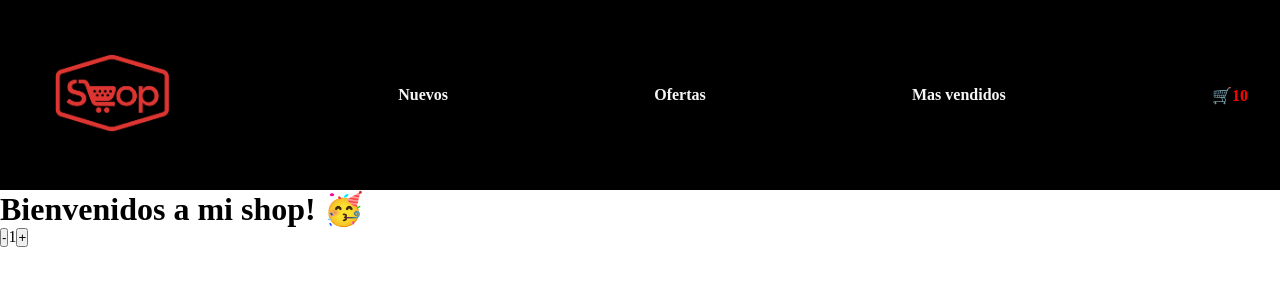
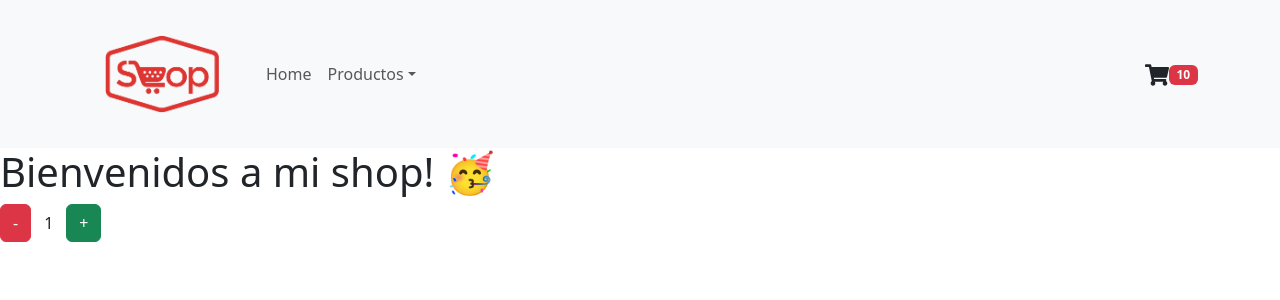
Before and after one commit to ltherisod/coder-flex-81680, a React (Vite) app: page / in a window 1280 px wide. Shown: the top 300 px of the page. Built offline with nearby package versions, Linux system fonts and the light colour scheme.

Commit message:
primer pre entrega con librerias

```diff
--- a/package.json
+++ b/package.json
@@ -10,8 +10,11 @@
     "preview": "vite preview"
   },
   "dependencies": {
+    "bootstrap": "^5.3.8",
     "react": "^19.2.0",
-    "react-dom": "^19.2.0"
+    "react-bootstrap": "^2.10.10",
+    "react-dom": "^19.2.0",
+    "react-icons": "^5.5.0"
   },
   "devDependencies": {
     "@eslint/js": "^9.39.1",
--- a/src/App.jsx
+++ b/src/App.jsx
@@ -1,10 +1,12 @@
 import './App.css'
+import 'bootstrap/dist/css/bootstrap.min.css';
 import ItemCount from './components/ItemCount'
 import ItemListContainer from './components/ItemListContainer'
 
 //import el componente arriba del componente
 // import BotonMultiuso from "./examples/BotonMultiuso"
 import NavBar from "./components/NavBar"
+import NavBarBS from './components/NavBarBS';
 
 function App() {
 
@@ -20,7 +22,8 @@
 console.log('App')
   return (
     <>
-    <NavBar/>
+    {/* <NavBar/> */}
+    <NavBarBS/>
     <ItemListContainer mensaje='Bienvenidos a mi shop! 🥳'/>
     {/* NO ENTRA EN LA PRIMER PRE ENTREGA EL ITEMCount */}
     <ItemCount stock={10}/>
--- /dev/null
+++ b/src/components/CartWidgetRI.jsx
@@ -0,0 +1,11 @@
+import { Badge } from "react-bootstrap";
+import { FaShoppingCart } from "react-icons/fa";
+const CartWidgetRI = ()=> {
+    return(
+        <div>
+            <FaShoppingCart fontSize={'1.5rem'} />
+            <Badge bg="danger">10</Badge>
+        </div>
+    )
+}
+export default CartWidgetRI
--- a/src/components/ItemCount.jsx
+++ b/src/components/ItemCount.jsx
@@ -18,9 +18,9 @@
 }
     return(
         <div>
-            <button onClick={restar}>-</button>
-            <span>{count}</span>
-            <button onClick={sumar}>+</button>
+            <button className="btn btn-danger" onClick={restar}>-</button>
+            <span className="btn">{count}</span>
+            <button className="btn btn-success" onClick={sumar}>+</button>
         </div>
     )
 }
--- /dev/null
+++ b/src/components/NavBarBS.jsx
@@ -0,0 +1,36 @@
+import '../assets/css/NavBar.css'
+import Container from 'react-bootstrap/Container';
+import Nav from 'react-bootstrap/Nav';
+import Navbar from 'react-bootstrap/Navbar';
+import NavDropdown from 'react-bootstrap/NavDropdown';
+import CartWidgetRI from './CartWidgetRI';
+
+function NavBarBS() {
+  return (
+    <Navbar expand="lg" className="bg-body-tertiary">
+      <Container>
+        <Navbar.Brand href="#home">
+            <img src='../logo-shop.png' alt='logo' className='logo'/>
+        </Navbar.Brand>
+        <Navbar.Toggle aria-controls="basic-navbar-nav" />
+        <Navbar.Collapse id="basic-navbar-nav">
+          <Nav className="me-auto">
+            <Nav.Link href="#home">Home</Nav.Link>
+            <NavDropdown title="Productos" id="basic-nav-dropdown">
+              <NavDropdown.Item href="#action/3.1">Nuevos</NavDropdown.Item>
+                 <NavDropdown.Divider />
+              <NavDropdown.Item href="#action/3.2">
+              Mas Vendidos
+              </NavDropdown.Item>
+                 <NavDropdown.Divider />
+              <NavDropdown.Item href="#action/3.3">Ofertas</NavDropdown.Item>
+            </NavDropdown>
+          </Nav>
+        <CartWidgetRI/>
+        </Navbar.Collapse>
+      </Container>
+    </Navbar>
+  );
+}
+
+export default NavBarBS;
```
Also changed, not shown: 1 other file (tests, documents, lock files or other folders).
